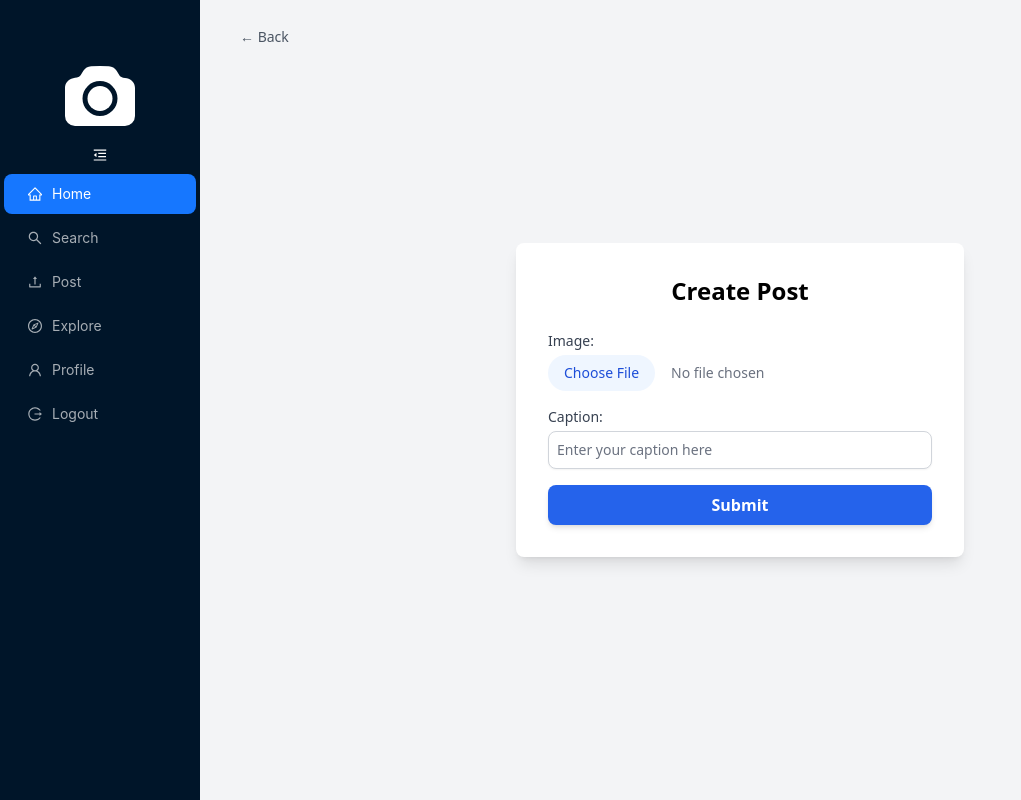
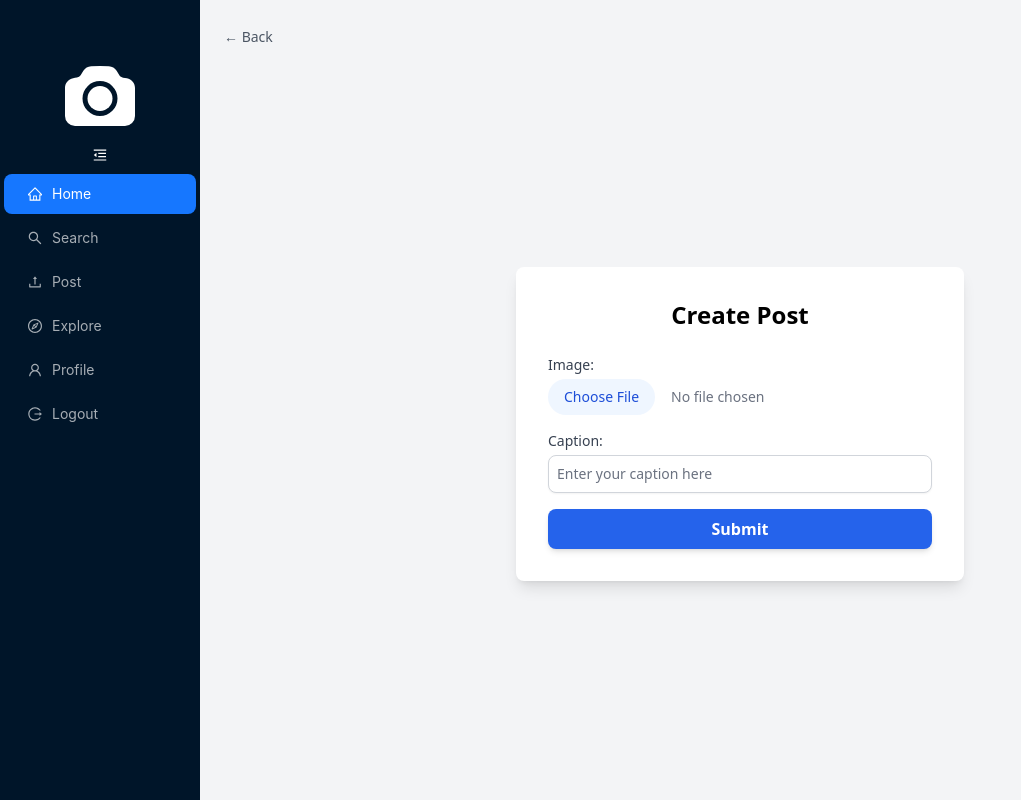
Before and after one commit to yuliahapz/finproyuliahapz, a React (Vite) app: page /createpost in a window 1280 px wide. Shown: the whole page, without its empty margins (0-1021 px from the left). Built offline with nearby package versions, Linux system fonts and the light colour scheme; sample sign-in values are in the browser's storage.

Commit message:
fixing button back on create post

```diff
--- a/src/Pages/Post/CreatePost.jsx
+++ b/src/Pages/Post/CreatePost.jsx
@@ -1,144 +1,53 @@
-import axios from "axios";
-import { useState, useRef } from "react";
-import { toast, Toaster } from "react-hot-toast";
-import { useNavigate } from "react-router-dom";
+import { useState, useRef } from 'react';
+import { useNavigate } from 'react-router-dom';
+import toast, { Toaster } from 'react-hot-toast';
 
 const CreatePost = () => {
-  const [, setImageUrl] = useState(''); // URL for the image after upload
-  const [previewUrl, setPreviewUrl] = useState(''); // Preview URL for the selected image
-  const [caption, setCaption] = useState('');   // Caption for the post
-  const [file, setFile] = useState(null);       // Selected file
-  const [loading, setLoading] = useState(false); // Loading state for the submit button
+  const [previewUrl, setPreviewUrl] = useState(null);
+  const [caption, setCaption] = useState('');
+  const [loading, setLoading] = useState(false);
   const fileInputRef = useRef(null);
-  const navigate = useNavigate(); // useNavigate hook for navigation
+  const navigate = useNavigate();
 
-  const token = localStorage.getItem('token');
-
-  // Handle image file change
-  const handleFileChange = (e) => {
-    const selectedFile = e.target.files[0];
-    setFile(selectedFile);
-
-    const filePreviewUrl = URL.createObjectURL(selectedFile);
-    setPreviewUrl(filePreviewUrl);
-  };
-
-  // Handle missing token
-  if (!token) {
-    toast.error("Token is missing. Please log in again.");
-    return null;
-  }
-
-  // Upload image to server
-  const handleUpload = async () => {
-    if (!file) return;
-
-    const formData = new FormData();
-    formData.append("image", file);
-
-    try {
-      const config = {
-        headers: {
-          apiKey: 'c7b411cc-0e7c-4ad1-aa3f-822b00e7734b',
-          Authorization: `Bearer ${token}`,
-        },
-      };
-
-      const response = await axios.post(
-        'https://photo-sharing-api-bootcamp.do.dibimbing.id/api/v1/upload-image',
-        formData,
-        config
-      );
-
-      setImageUrl(response.data.url);
-      return response.data.url; // Returning the uploaded image URL
-    } catch (error) {
-      console.error("Upload failed:", error.response?.data || error.message);
-      toast.error('Failed to upload image');
-      return null;
+  const handleFileChange = (event) => {
+    const file = event.target.files[0];
+    if (file) {
+      const reader = new FileReader();
+      reader.onload = () => setPreviewUrl(reader.result);
+      reader.readAsDataURL(file);
     }
   };
 
-  // Handle form submission for creating post
-  const handleFormSubmit = async (e) => {
-    e.preventDefault();
-
-    if (!file) {
-      toast.error('Please select an image to upload');
-      return;
-    }
-
-    if (!caption) {
-      toast.error('Please enter a caption');
-      return;
-    }
-
+  const handleSubmit = (event) => {
+    event.preventDefault();
     setLoading(true);
 
-    // First upload the image
-    const uploadedImageUrl = await handleUpload();
-
-    if (!uploadedImageUrl) {
+    // Simulate upload process and navigate back after submission
+    setTimeout(() => {
+      toast.success('Post submitted successfully!');
       setLoading(false);
-      return; // Stop if image upload fails
-    }
-
-    setImageUrl(uploadedImageUrl); // Optionally set imageUrl to state
-
-    const postData = { imageUrl: uploadedImageUrl, caption };
-
-    try {
-      const config = {
-        headers: {
-          "Content-Type": 'application/json',
-          apiKey: 'c7b411cc-0e7c-4ad1-aa3f-822b00e7734b',
-          Authorization: `Bearer ${token}`,
-        },
-      };
-
-      const response = await axios.post(
-        'https://photo-sharing-api-bootcamp.do.dibimbing.id/api/v1/create-post',
-        postData,
-        config
-      );
-      toast.success('Post created successfully!', { duration: 6000 });
-      console.log("Post created:", response.data);
-
-      // Clear form after successful submission
-      setCaption('');
-      setImageUrl('');
-      setPreviewUrl('');
-      setFile(null);
-      fileInputRef.current.value = null;
-
-      // Redirect user to the explore page
-      navigate('/explore');
-    } catch (error) {
-      console.error("Failed to create post:", error.response?.data || error.message);
-      toast.error('Failed to create post');
-    } finally {
-      setLoading(false);
-    }
+      navigate(-1);  // Navigate back after submission
+    }, 2000);
   };
 
   return (
-    <div className="min-h-screen flex items-center justify-center bg-gray-100">
-      <Toaster position="top-center" reverseOrder={false} />
-
+    <div className="min-h-screen flex flex-col bg-gray-100">
       {/* Back button */}
-      <div className="absolute top-4 left-60 mt-2">
+      <div className="top-4 left-4 mt-6 ml-6">
         <span
           onClick={() => navigate(-1)}
-          className="text-sm text-gray-600 cursor-pointer hover:text-gray-900"
+          className="text-sm text-gray-600 cursor-pointer hover:text-gray-800"
         >
           ← Back
         </span>
       </div>
 
-      {/* Main Form */}
+      {/* Centered Card */}
+      <div className="flex flex-grow items-center justify-center p-4">
         <div className="bg-white p-8 rounded-lg shadow-lg w-full max-w-md">
           <h1 className="text-2xl font-bold mb-6 text-center">Create Post</h1>
-        <form onSubmit={handleFormSubmit} className="space-y-4">
+
+          <form className="space-y-4" onSubmit={handleSubmit}>
             {/* Image Upload */}
             <div>
               <label className="block text-sm font-medium text-gray-700 mb-1">
@@ -148,7 +57,7 @@ const CreatePost = () => {
                 type="file"
                 ref={fileInputRef}
                 onChange={handleFileChange}
-              className="block w-full text-sm text-gray-500 file:mr-4 file:py-2 file:px-4 file:rounded-full file:border-0 file:bg-blue-50 file:text-blue-700 hover:file:bg-blue-100"
+                className="block w-full text-sm text-gray-500 file:mr-4 file:py-2 file:px-4 file:rounded-full file:border-0 file:text-sm file:bg-blue-50 file:text-blue-700 hover:file:bg-blue-100"
                 accept="image/*"
               />
             </div>
@@ -179,10 +88,17 @@ const CreatePost = () => {
             <button
               type="submit"
               disabled={loading}
-            className={`w-full py-2 px-4 font-semibold rounded-lg shadow-md text-white ${loading ? 'bg-gray-500' : 'bg-blue-600 hover:bg-blue-700'} focus:outline-none focus:ring-2 focus:ring-offset-2 focus:ring-blue-500`}>
+              className={`w-full py-2 px-4 font-semibold rounded-lg shadow-md text-white ${
+                loading ? 'bg-gray-500' : 'bg-blue-600 hover:bg-blue-700'
+              } focus:outline-none focus:ring-2 focus:ring-offset-2 focus:ring-blue-500`}
+            >
               {loading ? 'Submitting...' : 'Submit'}
             </button>
           </form>
+
+          {/* Toast Notifications */}
+          <Toaster position="top-center" reverseOrder={false} />
+        </div>
       </div>
     </div>
   );
```
Lines whose indentation alone changed are shown as unchanged.
